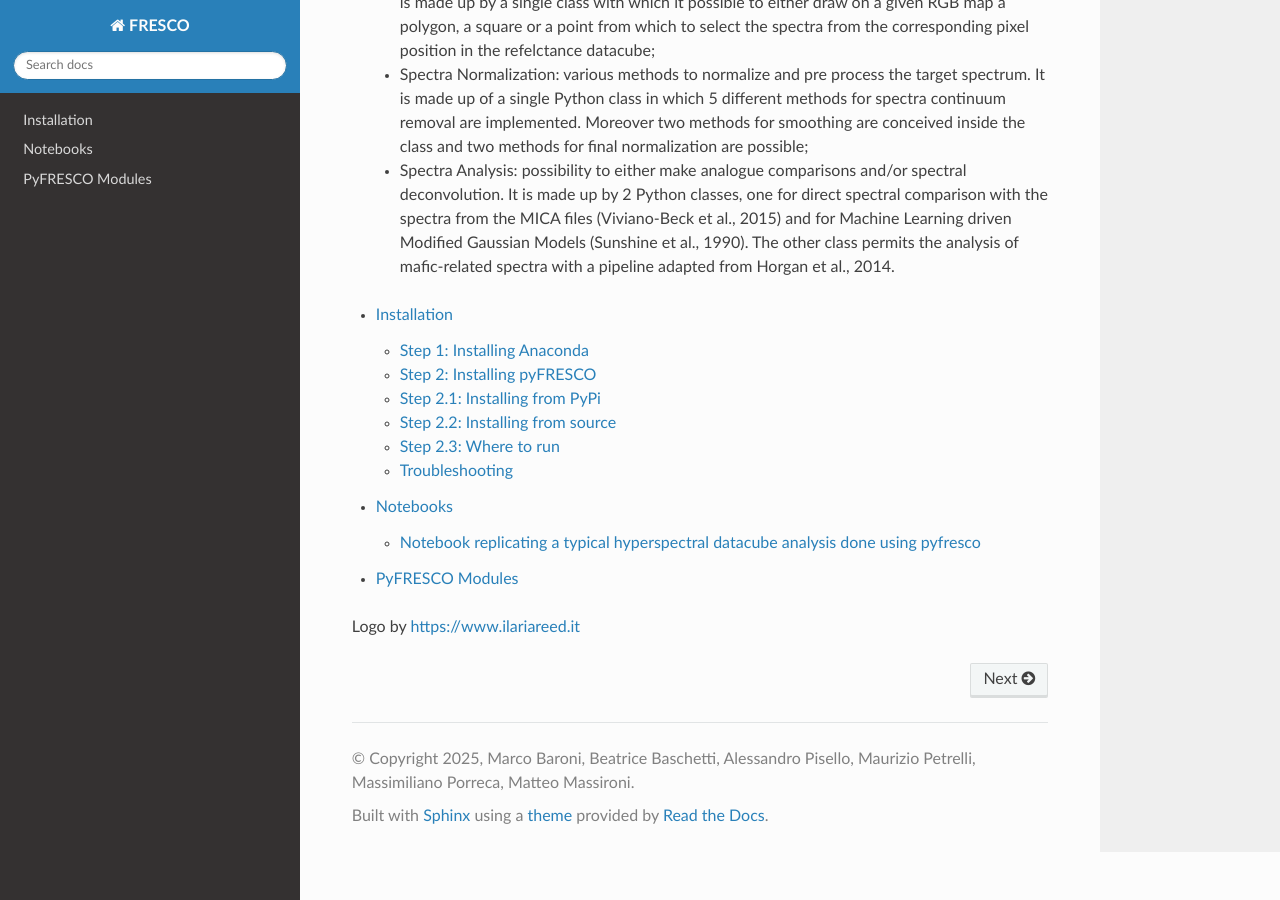
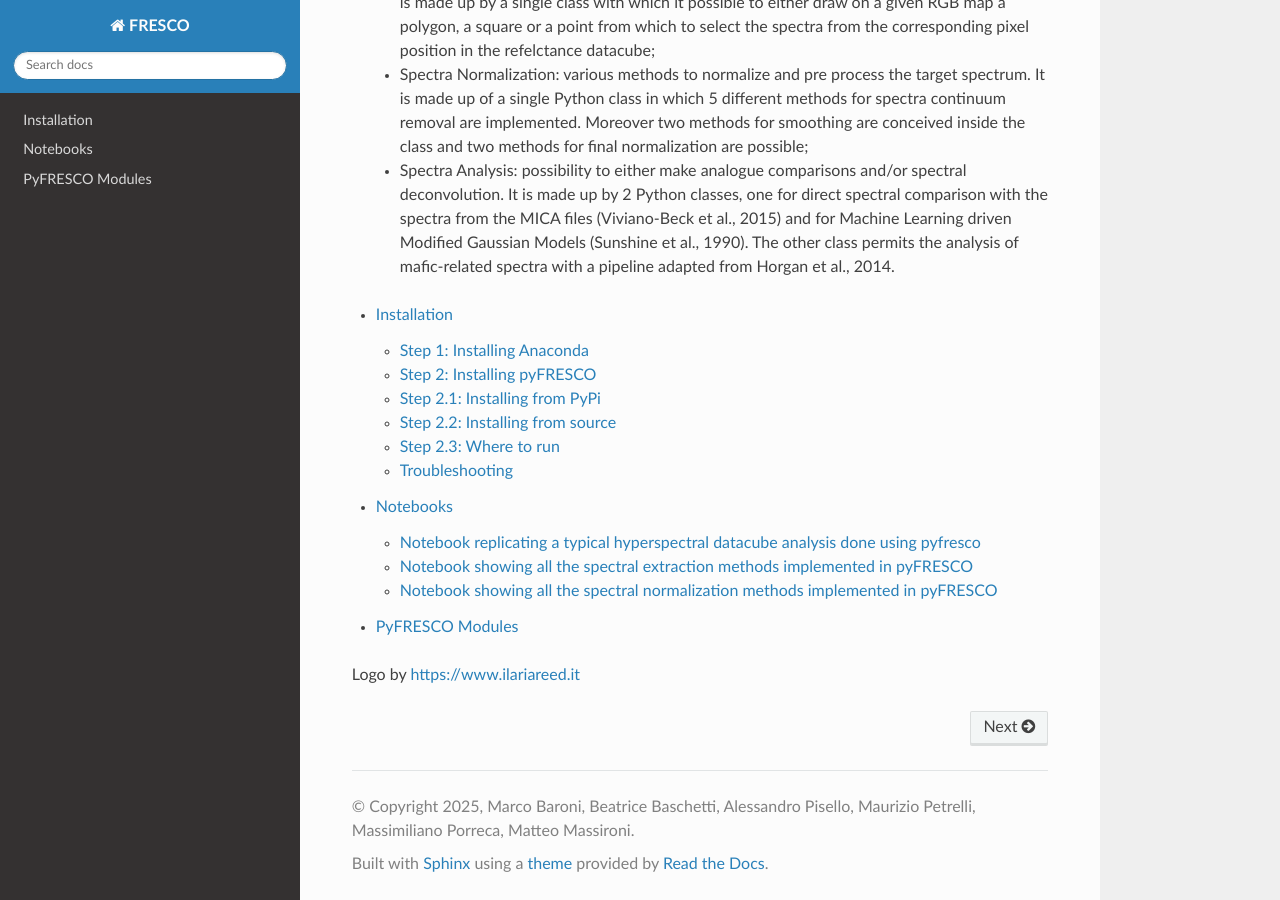
Before and after one commit to MarcoBaroni/pyfresco, a Sphinx documentation site: the page built from docs/index.rst, in a window 1280 px wide and 900 px high, scrolled down 797 px. Built offline with Sphinx 7.4.7 and the Read the Docs theme 3.1.0, drawn with Linux system fonts in a browser that asks for light colours; pages that are not in the unit, such as notebooks, are missing from menus.

Commit message:
Update notebooks.rst

```diff
--- a/docs/notebooks.rst
+++ b/docs/notebooks.rst
@@ -7,4 +7,5 @@ Following we present some Jupyter Notebooks to show the capabilities of **pyFRES
    :maxdepth: 1
 
    notebooks/notebook1
-   notebooks/notebook2_extraction_method
+   notebooks/notebook2_extraction_methods
+   notebooks/notebook3_normalization_methods
```
